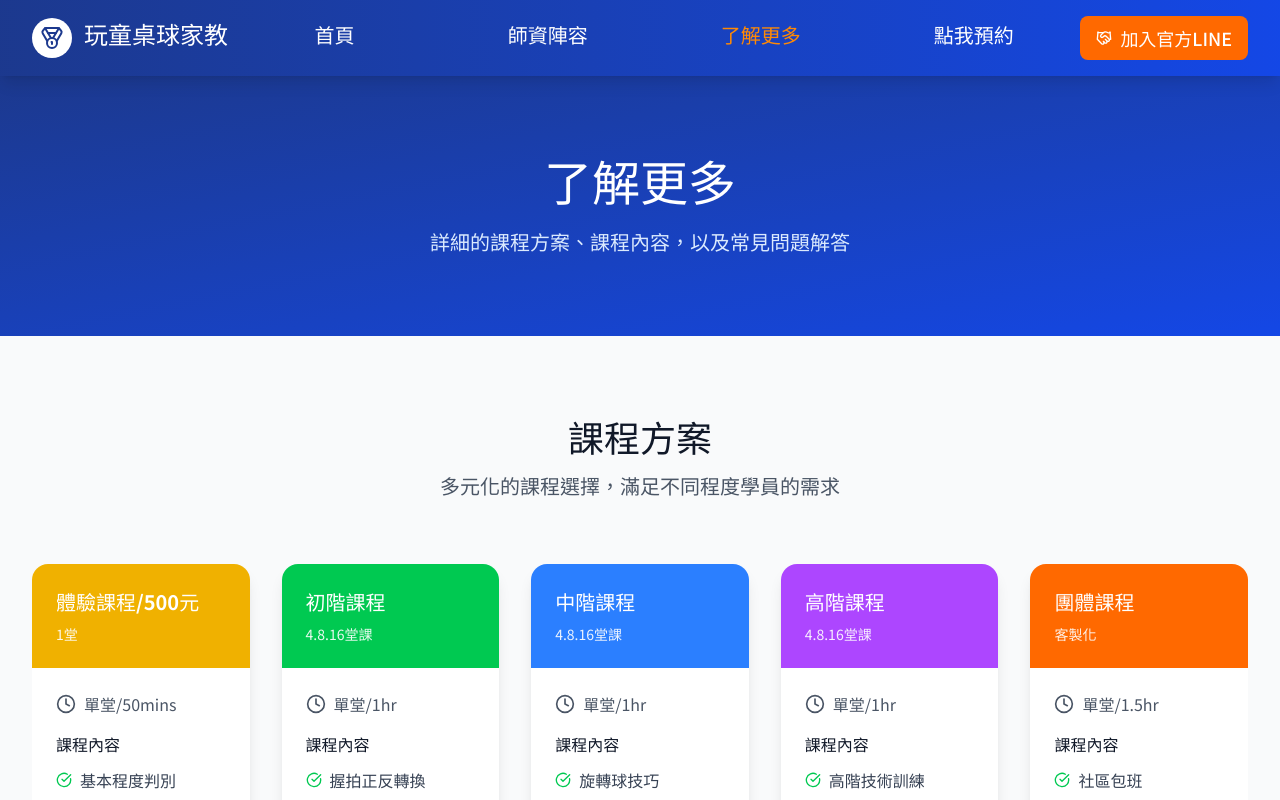
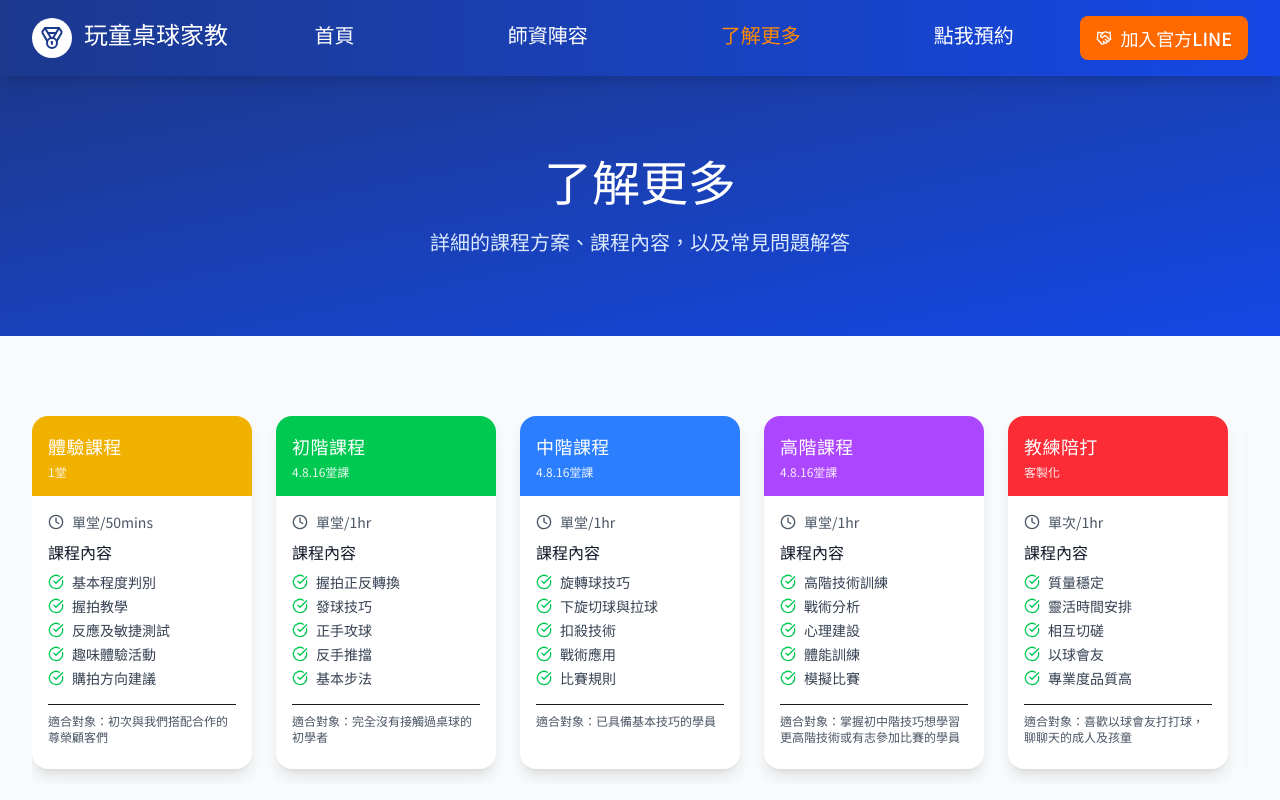
Before and after one commit to pp-dream/website, a React (Vite) app: page /website/more in a window 1280 px wide. Shown: the top 800 px of the page. Built offline with nearby package versions, Linux system fonts and the light colour scheme; a web font is replaced by a local one.

Commit message:
新增陪打

```diff
--- a/index.html
+++ b/index.html
@@ -9,7 +9,7 @@
     <link rel="preconnect" href="https://fonts.googleapis.com">
 <link rel="preconnect" href="https://fonts.gstatic.com" crossorigin>
 <link href="https://fonts.googleapis.com/css2?family=LXGW+WenKai+Mono+TC&display=swap" rel="stylesheet">
-    <title>玩童桌球|專業到府教學</title>
+    <title>玩童桌球 | 專業到府教學 | 陪打</title>
   </head>
   <body>
     <div id="root"></div>
--- a/src/pages/Booking.tsx
+++ b/src/pages/Booking.tsx
@@ -33,6 +33,7 @@ const Booking: React.FC = () => {
   { value: 'advanced', label: '初階課程', description: '4週4堂課，8週8堂課，16週16堂課' },
   { value: 'competition', label: '中階課程', description: '4週4堂課，8週8堂課，16週16堂課' },
   { value: 'private', label: '高階課程', description: '4週4堂課，8週8堂課，16週16堂課' },
+  { value: 'private', label: '教練陪打', description: '1hr/500元' },
   { value: 'trial', label: '團體課程', description: '彈性安排' }
 ];
 
--- a/src/pages/Home.tsx
+++ b/src/pages/Home.tsx
@@ -26,14 +26,14 @@ const Home: React.FC = () => {
     {
       icon: <Clock className="w-8 h-8 text-blue-600" />,
       title: "彈性上課時間",
-      description: "配合您的時間安排，提供靈活的課程時段"
+      description: "【上課】、【陪打】皆配合您的時間安排，提供靈活的時段選擇"
     },
     {
       icon: <Trophy className="w-8 h-8 text-blue-600" />,
       title: "價值保證",
-      description: "優質的教學品質，讓您感受到物超所值"
+      description: "優質的教學及陪打品質，讓您感受到物超所值"
     }
-  ];
+      ];
 
   const testimonials = [
     {
@@ -93,8 +93,8 @@ const Home: React.FC = () => {
         第一步
       </h1>
       <p className="text-xl mb-8 text-blue-100">
-        專業桌球教練團隊，提供個人化教學菜單。
-        無論男女老少，初學者或進階選手，5-90歲我們都能助達符合您所期望的成效！
+        專業桌球教練團隊，提供個人化教學菜單及陪打服務。
+        無論男女老少，初學者或進階選手，5-90歲我們都能協助符合您所期望的成效！
       </p>
       <div className="flex flex-col sm:flex-row gap-4 justify-center">
         <Link
@@ -117,7 +117,7 @@ const Home: React.FC = () => {
               為什麼選擇我們？
             </h2>
             <p className="text-xl text-gray-600 max-w-3xl mx-auto">
-              我們提供最專業有成效的教學品質，讓每位學員都能以快樂的心用最少的時間感受差異
+              我們提供最專業及最好的品質，讓每位學員都能以快樂的心用最少的時間感受差異
             </p>
           </div>
           <div className="grid grid-cols-1 md:grid-cols-2 lg:grid-cols-4 gap-8">
--- a/src/pages/More.tsx
+++ b/src/pages/More.tsx
@@ -12,7 +12,7 @@ import Container from '../components/Container';
 const More: React.FC = () => {
   const courses = [
       {
-      title: "體驗課程/500元",
+      title: "體驗課程",
       duration: "單堂/50mins",
         sessions: "1堂",
       features: [
@@ -66,6 +66,20 @@ const More: React.FC = () => {
       ],
       suitable: "掌握初中階技巧想學習更高階技術或有志參加比賽的學員",
       color: "bg-purple-500"
+    },
+     {
+      title: "教練陪打",
+      duration: "單次/1hr",
+      sessions: "客製化",
+      features: [
+        "質量穩定",
+        "靈活時間安排",
+        "相互切磋",
+        "以球會友",
+        "專業度品質高"
+      ],
+      suitable: "喜歡以球會友打打球，聊聊天的成人及孩童",
+      color: "bg-red-500"
     },
     {
       title: "團體課程",
@@ -153,47 +167,39 @@ const More: React.FC = () => {
       {/* Courses Section */}
       <section className="py-20 bg-gray-50">
         <Container>
-          <div className="text-center mb-16">
-            <h2 className="text-3xl md:text-4xl font-bold text-gray-900 mb-4">
-              課程方案
-            </h2>
-            <p className="text-xl text-gray-600">
-              多元化的課程選擇，滿足不同程度學員的需求
-            </p>
+          <div className="flex gap-6 overflow-x-auto pb-4">
+  {courses.map((course, index) => (
+    <div
+      key={index}
+      className="bg-white rounded-2xl shadow-lg overflow-hidden hover:shadow-xl transition-shadow duration-300 flex-shrink-0"
+      style={{ width: 220, minWidth: 220, maxWidth: 220 }}
+    >
+      <div
+  className={`${course.title === "教練陪打" ? "bg-red-500 text-white" : course.color + " text-white"} p-4`}
+>
+  <h3 className="text-lg font-bold mb-1 tracking-wide">{course.title}</h3>
+  <div className="text-xs opacity-90">{course.sessions}</div>
 </div>
-
-         <div className="grid grid-cols-1 sm:grid-cols-2 lg:grid-cols-3 xl:grid-cols-5 gap-8 overflow-x-auto">
-            {courses.map((course, index) => (
-              <div key={index} className="bg-white rounded-2xl shadow-lg overflow-hidden hover:shadow-xl transition-shadow duration-300">
-                <div className={`${course.color} text-white p-6`}>
-                  <h3 className="text-xl font-bold mb-2">{course.title}</h3>
-                                    <div className="text-sm opacity-90">{course.sessions}</div>
+      <div className="p-4">
+        <div className="flex items-center text-gray-600 mb-2">
+          <Clock className="w-4 h-4 mr-2" />
+          <span className="text-sm">{course.duration}</span>
         </div>
-
-                <div className="p-6">
-                  <div className="flex items-center text-gray-600 mb-4">
-                    <Clock className="w-5 h-5 mr-2" />
-                    <span>{course.duration}</span>
-                  </div>
-
-                  <div className="mb-6">
-                    <h4 className="font-semibold text-gray-900 mb-3">課程內容</h4>
-                    <ul className="space-y-2">
+        <div className="mb-4">
+          <h4 className="font-semibold text-gray-900 mb-2 text-base">課程內容</h4>
+          <ul className="space-y-1">
             {course.features.map((feature, i) => (
-                        <li key={i} className="flex items-center text-gray-700">
+              <li key={i} className="flex items-center text-gray-700 text-sm">
                 <CheckCircle className="w-4 h-4 text-green-500 mr-2 flex-shrink-0" />
                 <span>{feature}</span>
               </li>
             ))}
           </ul>
         </div>
-
-                  <div className="border-t pt-4">
-                    <p className="text-sm text-gray-600 mb-4">
+        <div className="border-t pt-2">
+          <p className="text-xs text-gray-600 mb-2">
             <strong>適合對象：</strong>{course.suitable}
           </p>
-                    <button className="">
-                     </button>
         </div>
       </div>
     </div>
```
Lines whose indentation alone changed are shown as unchanged.
